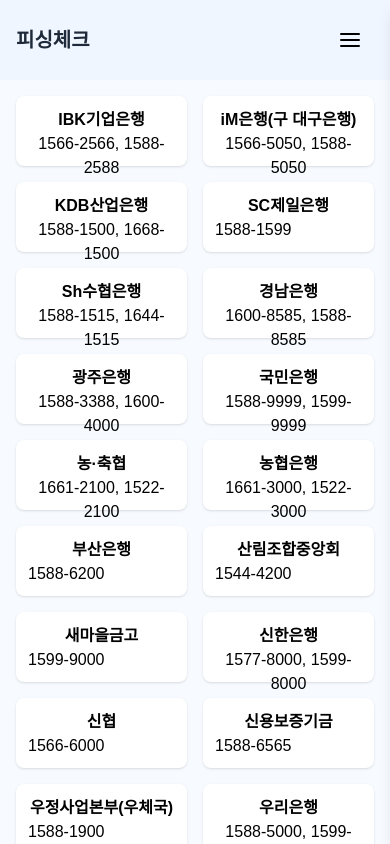
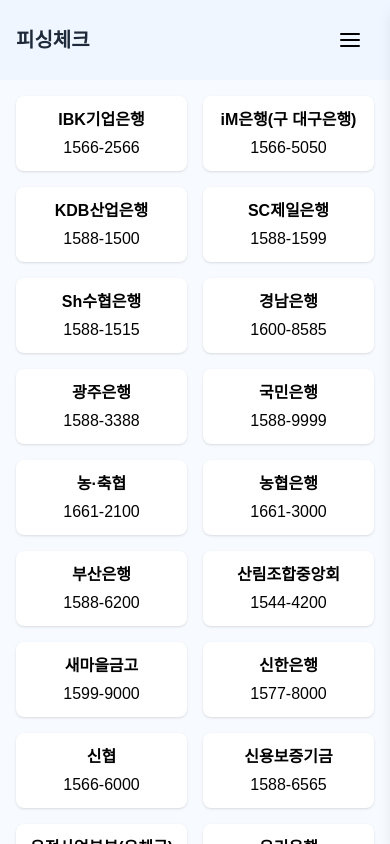
Before and after one commit to Su-Bang-Phishing-Check/Front-Phishing-Check, a Next.js app: page /contact-book in a window 390 px wide. Shown: the top 844 px of the page. Built offline with nearby package versions, Linux system fonts and the light colour scheme.

Commit message:
contact-book 모바일 화면 설정

```diff
--- a/src/app/contact-book/components/ContactList.tsx
+++ b/src/app/contact-book/components/ContactList.tsx
@@ -18,12 +18,12 @@
       type="button"
       onClick={() => onClickHandler(url)}
       className="flex flex-col md:flex-row items-center p-3 md:p-4 bg-white rounded-lg text-black shadow-sm
-    text-[1rem] md:text-[1.25rem] select-none h-[70px] md:h-[90px]
+    text-[1rem] md:text-[1.25rem] select-none h-[75px] md:h-[90px]
     cursor-pointer"
     >
       <p className="w-full md:w-3/5 font-bold">{name}</p>
-      <p className="w-full md:w-2/5 flex md:flex-col font-medium md:hidden">
-        {phone.join(', ')}
+      <p className="w-full md:w-2/5 md:flex-col font-medium md:hidden text-center mt-1">
+        {phone?.[0] ?? ''}
       </p>
       <div className="hidden md:inline-block w-full md:w-2/5 flex md:flex-col font-medium">
         {phone.map((phone, index) => (
```
